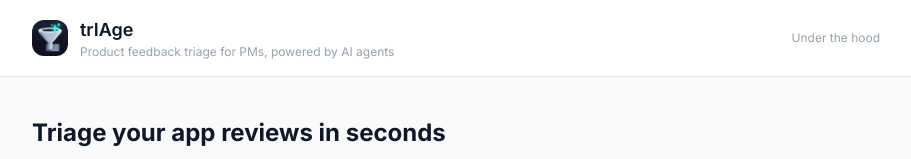
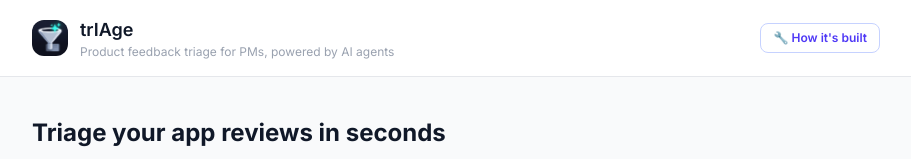
Before and after one commit to samuelpilot86/triageai, a Next.js app in the folder frontend/: page / in a window 1280 px wide. Shown: the top 159 px of the page, without its empty margins (184-1095 px from the left). Built offline with nearby package versions, Linux system fonts and the light colour scheme; no server answers.

Commit message:
feat: rename 'Under the hood' → '🔧 How it's built', button style in header

```diff
--- a/frontend/app/about/page.tsx
+++ b/frontend/app/about/page.tsx
@@ -3,7 +3,7 @@ import Link from "next/link";
 import Image from "next/image";
 
 export const metadata: Metadata = {
-  title: "trIAge — Under the hood",
+  title: "trIAge — How it's built",
   description:
     "Architecture, model routing, and integration decisions behind trIAge.",
 };
@@ -130,7 +130,7 @@ export default function AboutPage() {
         {/* ── Hero ── */}
         <section>
           <div className="inline-block bg-indigo-50 text-indigo-600 text-xs font-bold tracking-widest uppercase px-3 py-1 rounded-md mb-5">
-            Under the hood
+            🔧 How it&apos;s built
           </div>
           <h1 className="text-3xl font-extrabold text-gray-900 leading-tight mb-4">
             An agentic AI pipeline,<br />connected to real systems
--- a/frontend/app/page.tsx
+++ b/frontend/app/page.tsx
@@ -46,8 +46,11 @@ export default function Home() {
             </div>
           </div>
           <div className="flex items-center gap-4">
-            <Link href="/about" className="text-xs text-gray-400 hover:text-indigo-600 transition-colors">
-              Under the hood
+            <Link
+              href="/about"
+              className="flex items-center gap-1.5 text-xs font-semibold text-indigo-600 border border-indigo-200 hover:border-indigo-400 hover:bg-indigo-50 px-3 py-1.5 rounded-lg transition-colors"
+            >
+              🔧 How it&apos;s built
             </Link>
             {step.type !== "idle" && (
               <button
```
